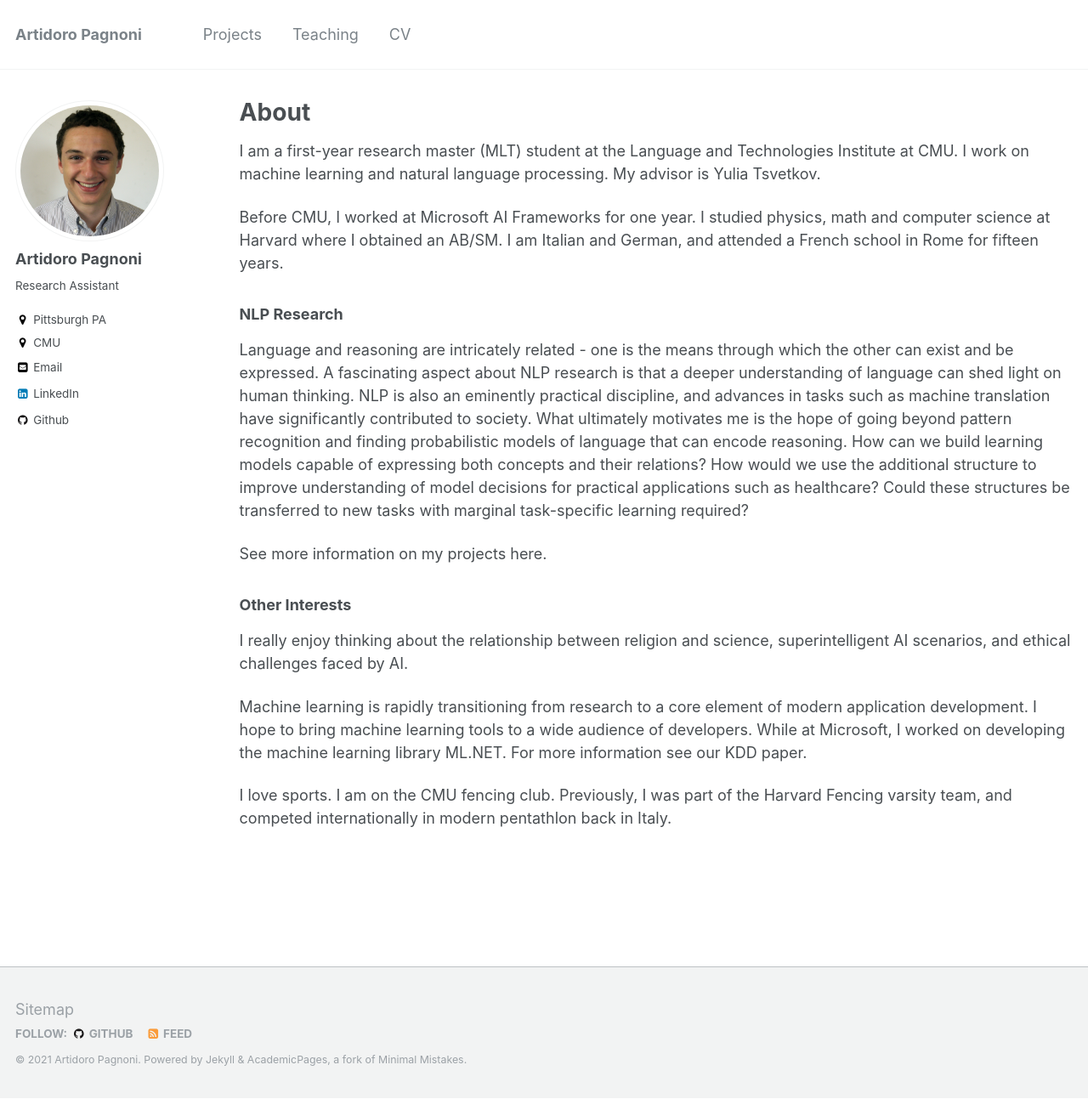
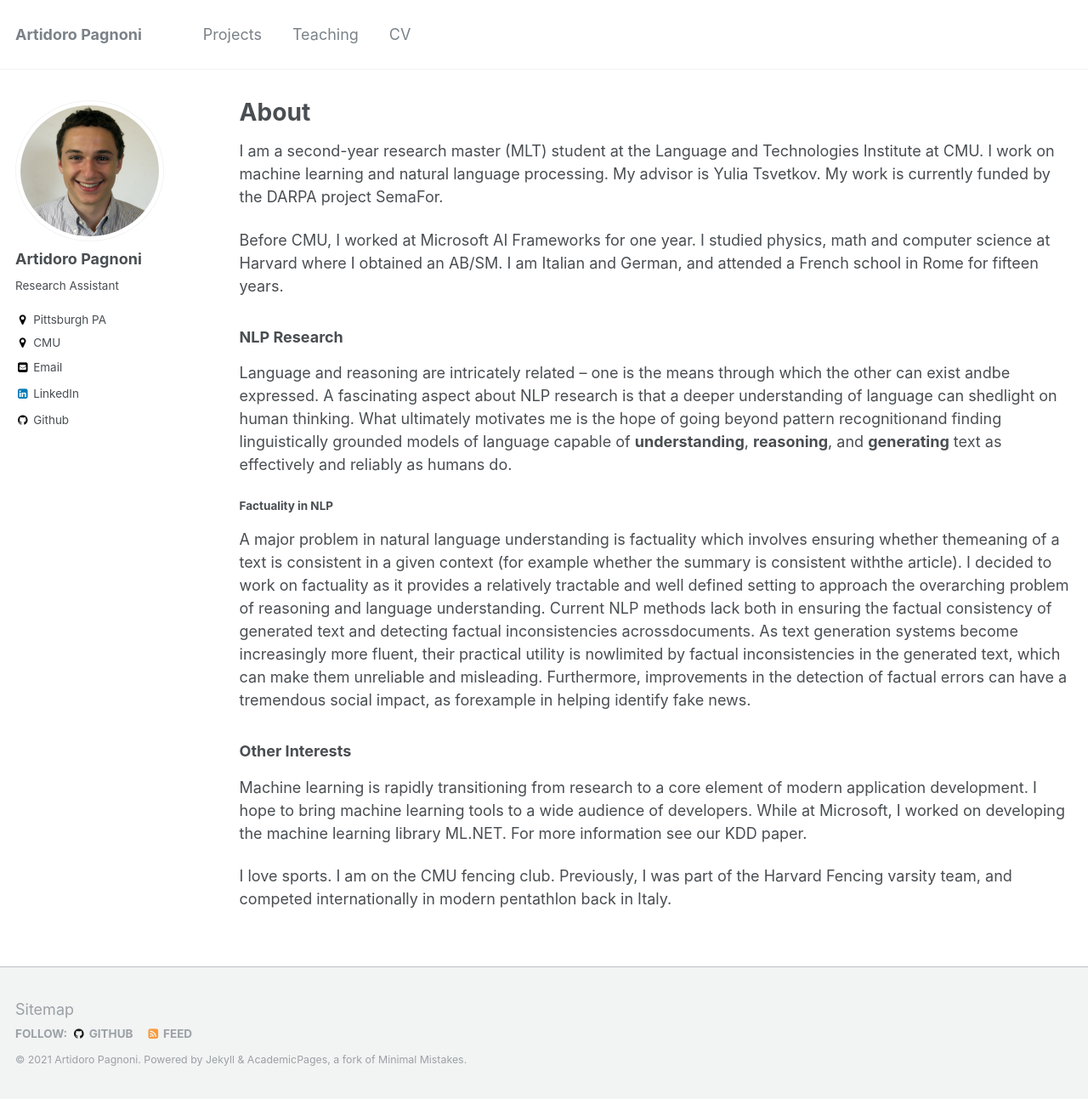
Before and after one commit to artidoro/artidoro.github.io, a Jekyll site: the page built from _pages/about.md, in a window 1280 px wide and 1293 px high. Shown: the whole window at 85% size. Built offline with Jekyll 4.4.1, drawn with Linux system fonts in a browser that asks for light colours.

Commit message:
update website

```diff
--- a/_pages/about.md
+++ b/_pages/about.md
@@ -9,19 +9,18 @@ redirect_from:
   - /about.html
 ---
 
-I am a first-year research master (MLT) student at the Language and Technologies Institute at CMU. I work on machine learning and natural language processing. My advisor is [Yulia Tsvetkov](https://www.cs.cmu.edu/~ytsvetko/).
+I am a second-year research master (MLT) student at the Language and Technologies Institute at CMU. I work on machine learning and natural language processing. My advisor is [Yulia Tsvetkov](https://www.cs.cmu.edu/~ytsvetko/). My work is currently funded by the DARPA project [SemaFor](https://www.darpa.mil/news-events/2019-09-03a).
 
 Before CMU, I worked at Microsoft AI Frameworks for one year. I studied physics, math and computer science at Harvard where I obtained an AB/SM.
 I am Italian and German, and attended a French school in Rome for fifteen years.
 
 ### NLP Research
-Language and reasoning are intricately related - one is the means through which the other can exist and be expressed. A fascinating aspect about NLP research is that a deeper understanding of language can shed light on human thinking. NLP is also an eminently practical discipline, and advances in tasks such as machine translation have significantly contributed to society. What ultimately motivates me is the hope of going beyond pattern recognition and finding probabilistic models of language that can encode reasoning. How can we build learning models capable of expressing both concepts and their relations? How would we use the additional structure to improve understanding of model decisions for practical applications such as healthcare? Could these structures be transferred to new tasks with marginal task-specific learning required?
+Language and reasoning are intricately related – one is the means through which the other can exist andbe expressed.  A fascinating aspect about NLP research is that a deeper understanding of language can shedlight on human thinking.  What ultimately motivates me is the hope of going beyond pattern recognitionand finding linguistically grounded models of language capable of **understanding**, **reasoning**, and **generating** text as effectively and reliably as humans do.
 
-See more information on my projects [here](https://artidoro.github.io/projects).
+#### Factuality in NLP
+A major problem in natural language understanding is factuality which involves ensuring whether themeaning  of  a  text  is  consistent  in  a  given  context  (for  example  whether  the  summary  is  consistent  withthe  article). I  decided  to  work  on  factuality  as  it  provides  a  relatively  tractable  and  well  defined  setting to  approach  the  overarching  problem  of  reasoning  and  language  understanding. Current  NLP  methods lack both in ensuring the factual consistency of generated text and detecting factual inconsistencies acrossdocuments. As  text  generation  systems  become  increasingly  more  fluent,  their  practical  utility  is  nowlimited by factual inconsistencies in the generated text,  which can make them unreliable and misleading. Furthermore, improvements in the detection of factual errors can have a tremendous social impact, as forexample in helping identify fake news.
 
 ### Other Interests
-I really enjoy thinking about the relationship between religion and science, superintelligent AI scenarios, and ethical challenges faced by AI.
-
 Machine learning is rapidly transitioning from research to a core element of modern application development. I hope to bring machine learning tools to a wide audience of developers. While at Microsoft, I worked on developing the machine learning library ML<span></span>.NET. For more information see [our KDD paper](https://arxiv.org/abs/1905.05715).
 
 I love sports. I am on the CMU fencing club. Previously, I was part of the Harvard Fencing varsity team, and competed internationally in modern pentathlon back in Italy.
```
Also changed, not shown: _pages/projects.md (+9 -0 lines), 1 other file.
